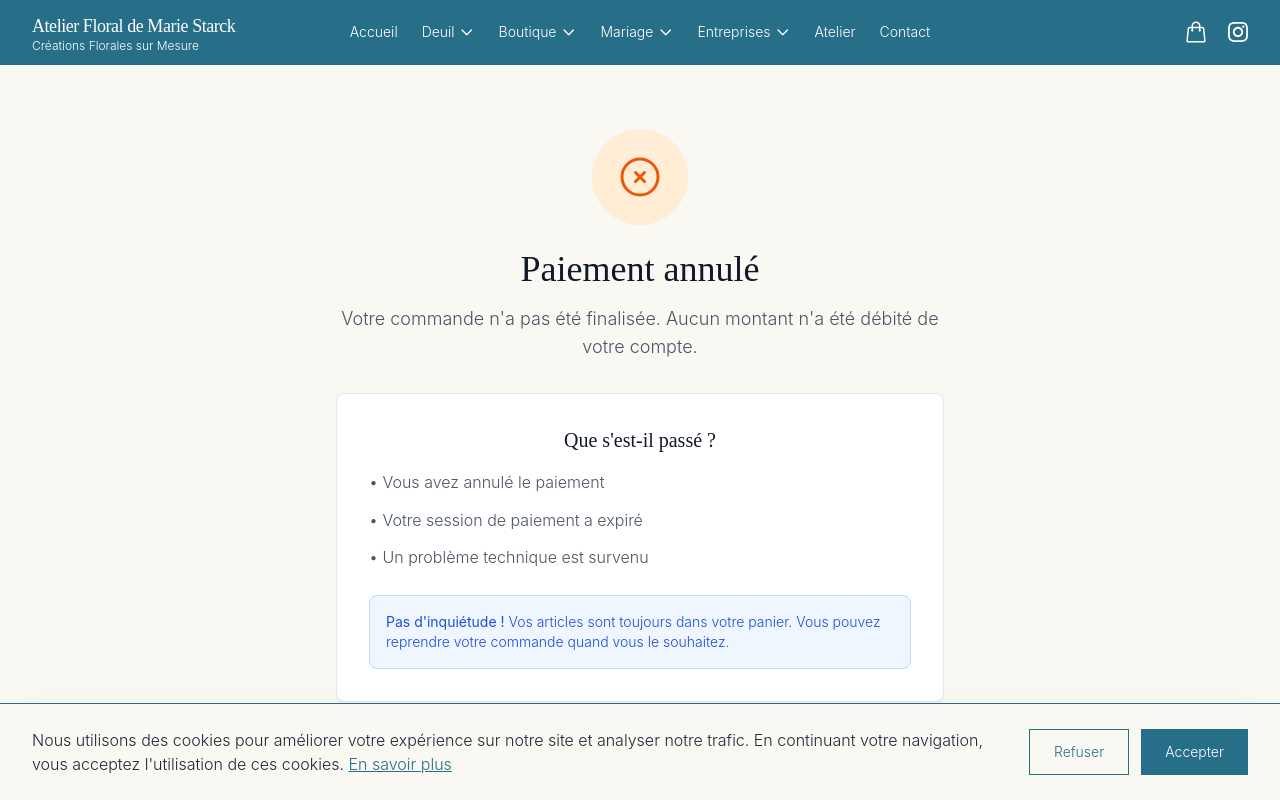
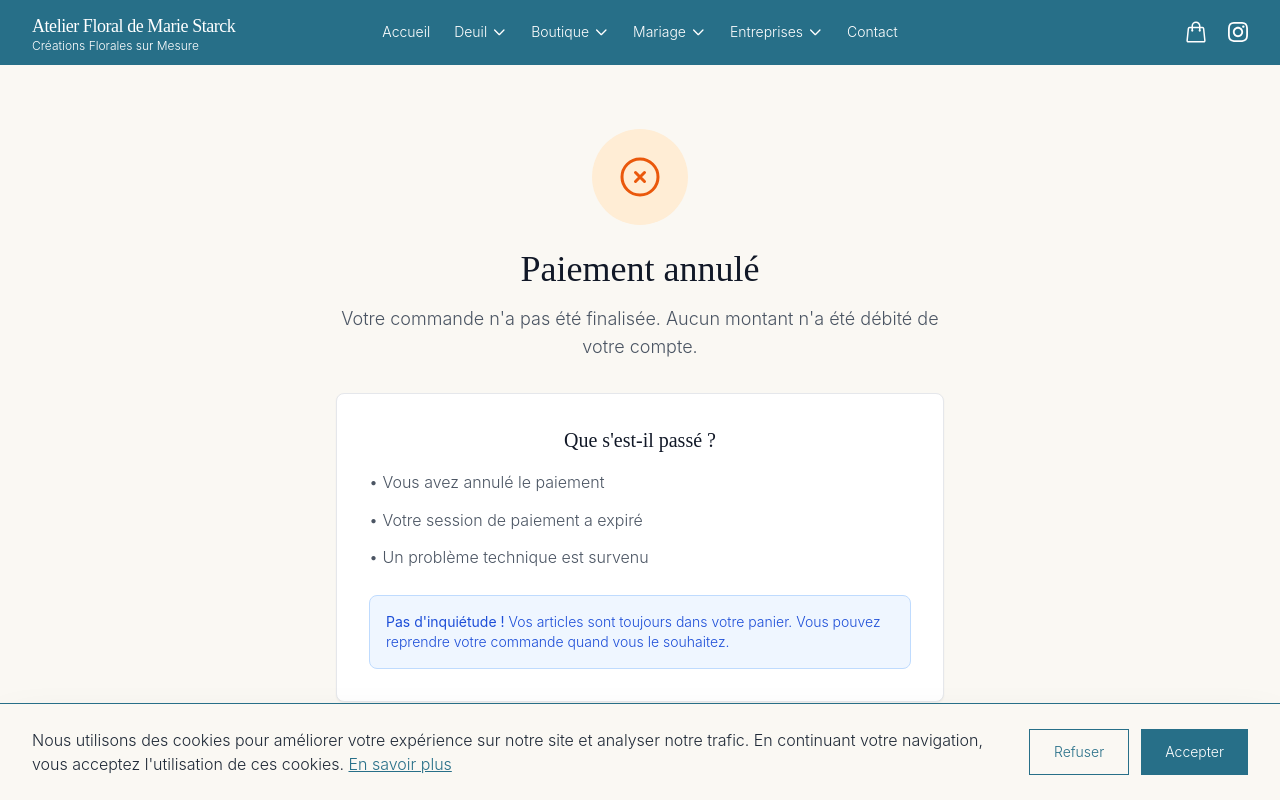
Before and after one commit to Alexmz1/marie-starck-mourning, a Next.js app: page /cancel in a window 1280 px wide. Shown: the top 800 px of the page. Built offline with nearby package versions, Linux system fonts and the light colour scheme.

Commit message:
Deleted link Atelier in Header

```diff
--- a/src/components/Header.js
+++ b/src/components/Header.js
@@ -266,9 +266,6 @@ export default function Header() {
                   )}
                 </div>
 
-                <Link href="/atelier" className="block text-white hover:text-gray-200 text-sm font-light py-2">
-                  Notre Atelier
-                </Link>
                 <Link href="/contact" className="block text-white hover:text-gray-200 text-sm font-light py-2">
                   Contact
                 </Link>
@@ -415,12 +412,6 @@ export default function Header() {
             </div>
 
             <Link
-              href="/atelier"
-              className="text-white hover:text-gray-200 text-sm font-light transition-colors duration-300 whitespace-nowrap"
-            >
-              Atelier
-            </Link>
-            <Link
               href="/contact"
               className="text-white hover:text-gray-200 text-sm font-light transition-colors duration-300 whitespace-nowrap"
             >
```
